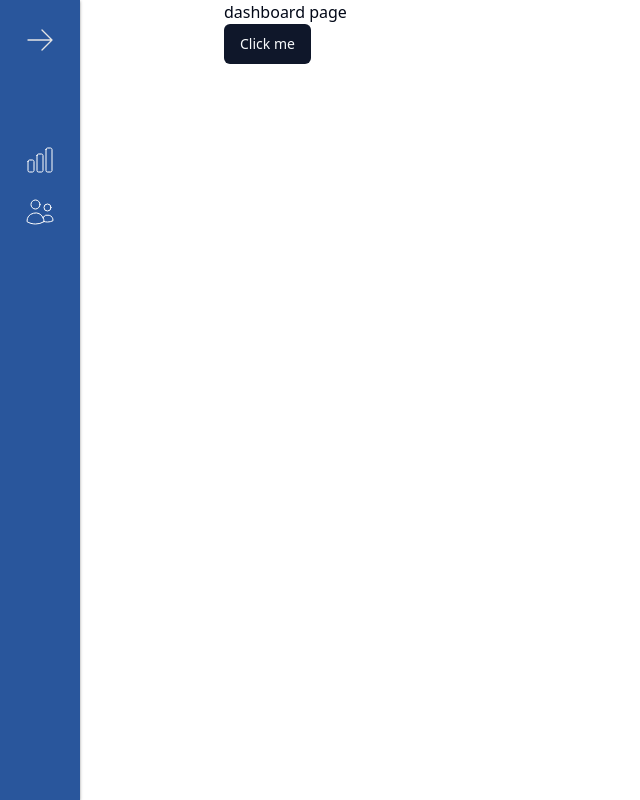
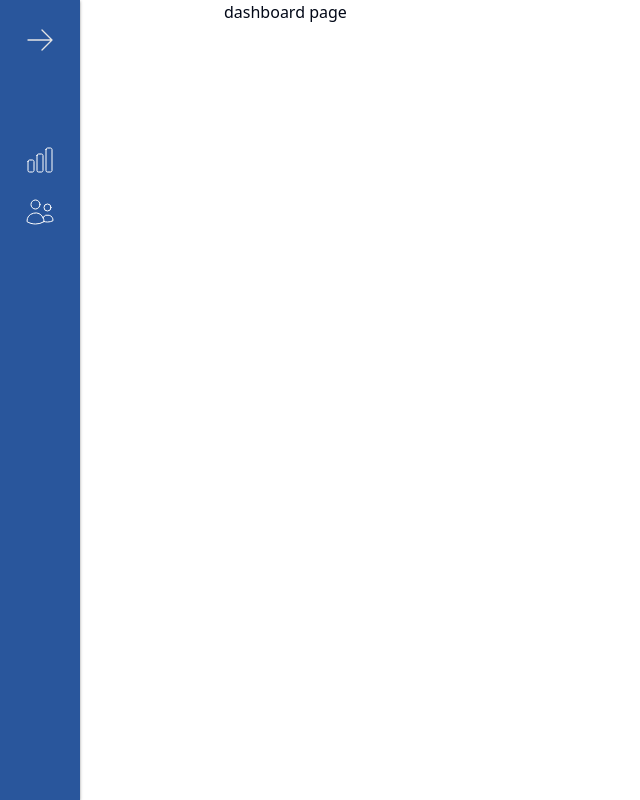
Before and after one commit to MagnoliaGrafica/bansur-gestion-clientes-react-shadcn, a React (Vite) app: page / in a window 1280 px wide. Shown: the whole page, without its empty margins (0-640 px from the left). Built offline with nearby package versions, Linux system fonts and the light colour scheme.

Commit message:
elimine dashboard btn

```diff
--- a/src/pages/Dashboard.tsx
+++ b/src/pages/Dashboard.tsx
@@ -1,10 +1,8 @@
-import { Button } from "@/components/ui/button"
 
 const Dashboard = () => {
     return (
         <div className="ml-28">
             <h1>dashboard page</h1>
-            <Button>Click me</Button>
         </div>
     );
 };
```
